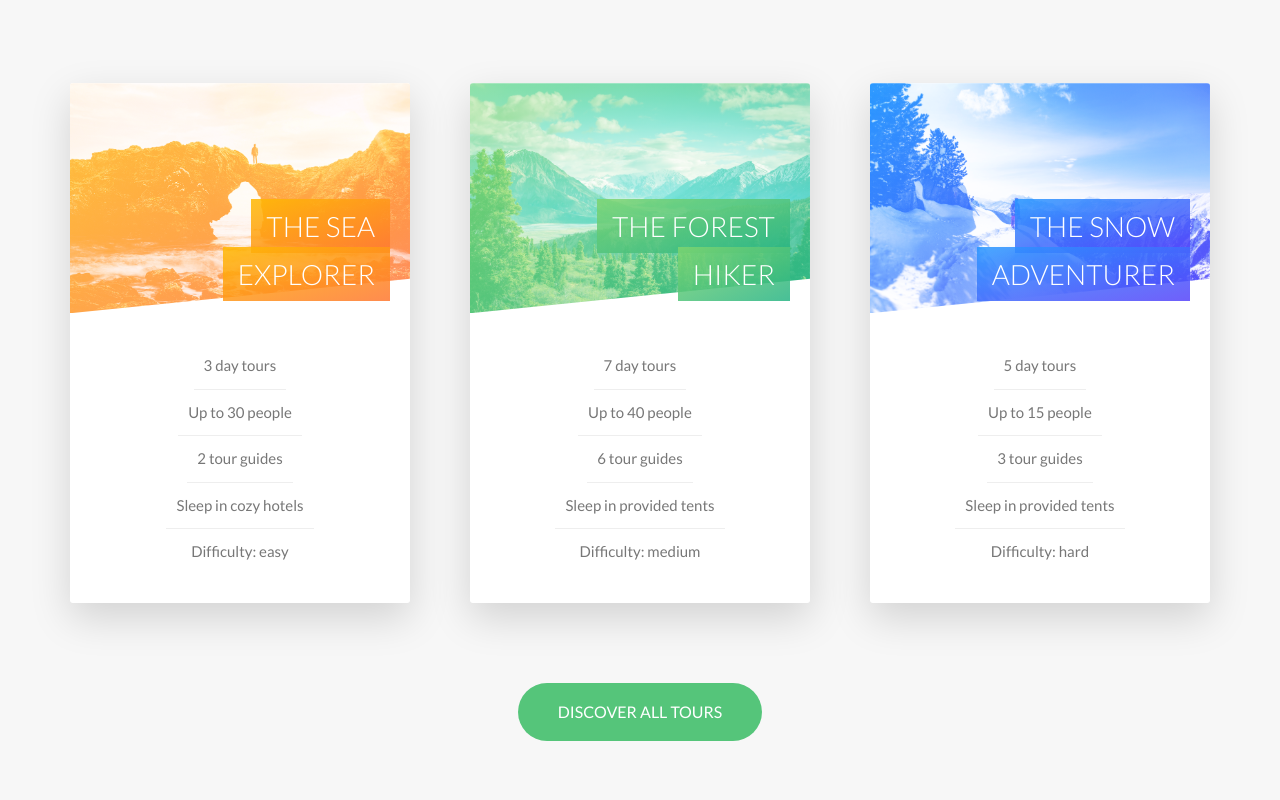
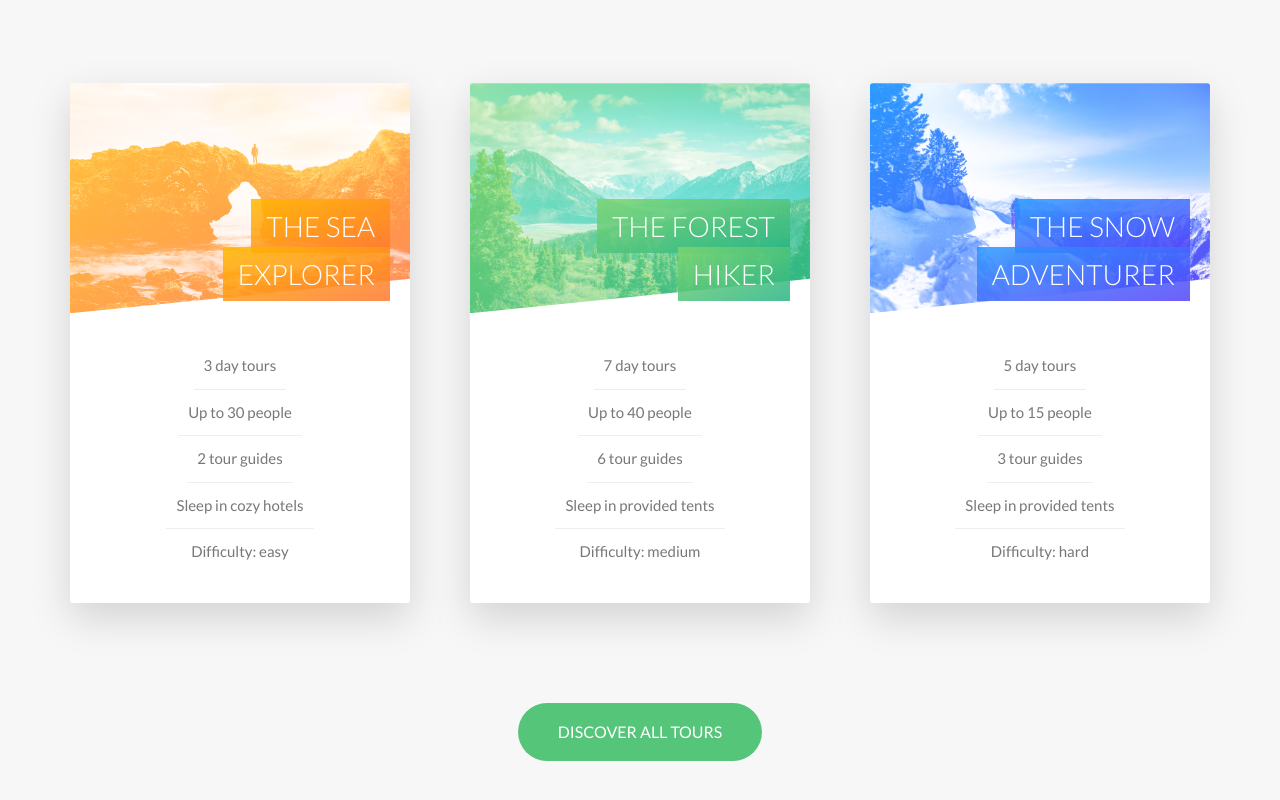
Before and after one commit to igoryen/gac, a Vue app: page /#/css-projects in a window 1280 px wide. Shown: the part 2416-3216 px from the top of the page. Built offline with nearby package versions, Linux system fonts and the light colour scheme.

Commit message:
41-d. Finalization.

```diff
--- a/src/assets/scss/base/_utilities.scss
+++ b/src/assets/scss/base/_utilities.scss
@@ -20,7 +20,13 @@
         }
 
         &-top {
-            margin-top: 8rem;
+            &-big {
+                margin-top: 8rem;
+            }
+
+            &-huge {
+                margin-top: 10rem;
+            }
         }
     }
 }
--- a/src/assets/scss/pages/css_projects/natour/_home.scss
+++ b/src/assets/scss/pages/css_projects/natour/_home.scss
@@ -25,6 +25,6 @@
     &-tours {
         background-color: $color-grey-light-1;
         margin-top: -10rem;
-        padding: 25rem 0 50rem 0;
+        padding: 25rem 0 15rem 0;
     }
 }
--- a/src/components/cssprojects/d210126.vue
+++ b/src/components/cssprojects/d210126.vue
@@ -241,7 +241,7 @@
                     </div>
                 </div>
 
-                <div class="u-center-text u-margin-top-big">
+                <div class="u-center-text u-margin-top-huge">
                     <a href="#" class="btn btn--green">Discover all tours</a>
                 </div>
             </section>
```
